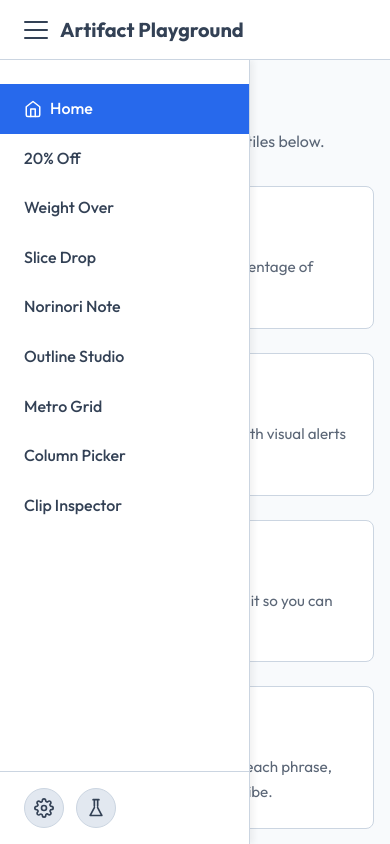
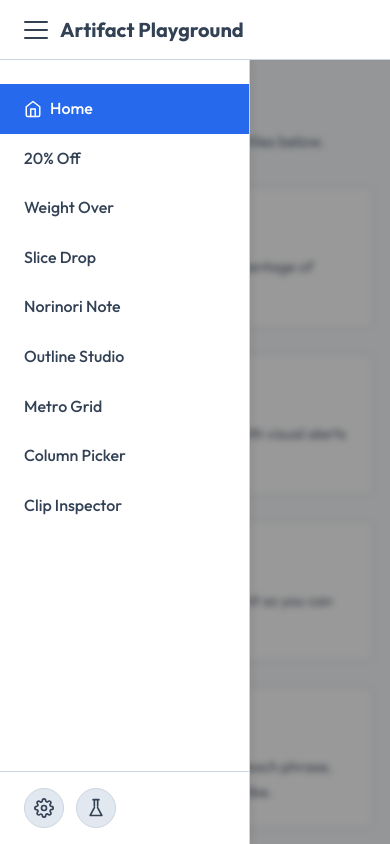
Before and after one commit to so-labs/artifact-playground, a plain HTML site: page index.html in a window 390 px wide. Both pictures are taken after a click on the button "Open menu". Shown: the top 844 px of the page. Drawn offline with Linux system fonts and the light colour scheme; a web font is replaced by a local one.

Commit message:
fix: モバイル表示時のサイドメニュー背後クリック防止とオーバーレイ表示
スマホ表示でサイドメニューが開いている最中に背後のコンテンツがクリックできてしまう問題を修正し、減光・ぼかしオーバーレイと背景タップでメニューを閉じる処理を追加しました。

- `css/layout.css`: モバイル表示時にサイドメニュー背後を減光・ぼかしで覆うオーバーレイスタイルを追加しました。
- `index.html`: サイドバー直後にオーバーレイ要素を追加しました。
- `js/app/shell.js`: サイドメニューの開閉とオーバーレイの表示状態を同期し、オーバーレイタップ時にメニューを閉じる処理を追加しました。
- `sw.js`: キャッシュバージョン（CACHE_NAME）を `artifact-playground-2026.11-r1` に更新しました。

```diff
--- a/css/layout.css
+++ b/css/layout.css
@@ -173,6 +173,11 @@ body.sidebar-collapsed #sidebar-toggle svg {
     display: inline-block;
 }
 
+/* Sidebar Overlay */
+.sidebar-overlay {
+    display: none;
+}
+
 /* Responsive (Mobile View) */
 @media (max-width: 768px) {
     .menu-toggle {
@@ -198,6 +203,32 @@ body.sidebar-collapsed #sidebar-toggle svg {
 
     .sidebar.open {
         transform: translateX(0);
+    }
+
+    /* サイドバー背後のオーバーレイ（背後クリック防止とぼかし・減光） */
+    .sidebar-overlay {
+        display: block;
+        position: fixed;
+        top: var(--header-height);
+        left: 0;
+        right: 0;
+        bottom: 0;
+        background-color: rgba(0, 0, 0, 0.4);
+        backdrop-filter: blur(3px);
+        -webkit-backdrop-filter: blur(3px);
+        z-index: 98;
+        opacity: 0;
+        visibility: hidden;
+        pointer-events: none;
+        cursor: pointer;
+        transition: opacity 0.2s ease, visibility 0.2s ease;
+    }
+
+    .sidebar.open ~ .sidebar-overlay,
+    .sidebar-overlay.active {
+        opacity: 1;
+        visibility: visible;
+        pointer-events: auto;
     }
 
     /* サイドバーが開いている間、背後のメインコンテンツのスクロールを完全に禁止する */
--- a/index.html
+++ b/index.html
@@ -185,6 +185,7 @@
                 </div>
             </div>
         </aside>
+        <div id="sidebar-overlay" class="sidebar-overlay" aria-hidden="true"></div>
 
         <main class="main-content" id="main-content">
             <section id="tool-home" class="home-section active">
--- a/js/app/shell.js
+++ b/js/app/shell.js
@@ -357,6 +357,7 @@ export function initShell() {
     // UI 要素の取得
     const menuToggle = document.getElementById('menu-toggle');
     const sidebar = document.getElementById('sidebar');
+    const sidebarOverlay = document.getElementById('sidebar-overlay');
     const appContainer = document.querySelector('.app-container');
     const sidebarToggle = document.getElementById('sidebar-toggle');
     const toolListContainer = document.getElementById('tool-list');
@@ -669,6 +670,7 @@ export function initShell() {
         // モバイルでメニューを閉じる
         if (window.innerWidth <= 768 && sidebar.classList.contains('open')) {
             sidebar.classList.remove('open');
+            if (sidebarOverlay) sidebarOverlay.classList.remove('active');
         }
     };
 
@@ -692,7 +694,10 @@ export function initShell() {
     // ハンバーガーメニューの開閉（スマホ用）
     if (menuToggle && sidebar) {
         menuToggle.addEventListener('click', () => {
-            sidebar.classList.toggle('open');
+            const isOpen = sidebar.classList.toggle('open');
+            if (sidebarOverlay) {
+                sidebarOverlay.classList.toggle('active', isOpen);
+            }
         });
 
         // スワイプジェスチャーによるサイドバーの開閉
@@ -736,14 +741,25 @@ export function initShell() {
                 // サイドバーが閉じている場合：右方向へのスワイプで開く（全画面判定）
                 if (diffX > SWIPE_THRESHOLD_X) {
                     sidebar.classList.add('open');
+                    if (sidebarOverlay) sidebarOverlay.classList.add('active');
                 }
             } else {
                 // サイドバーが開いている場合：左方向へのスワイプで閉じる
                 if (diffX < -SWIPE_THRESHOLD_X) {
                     sidebar.classList.remove('open');
+                    if (sidebarOverlay) sidebarOverlay.classList.remove('active');
                 }
             }
         }, { passive: true });
+    }
+
+    // オーバーレイクリックでサイドメニューを閉じる（スマホ用）
+    if (sidebarOverlay && sidebar) {
+        sidebarOverlay.addEventListener('click', (e) => {
+            e.preventDefault();
+            sidebar.classList.remove('open');
+            sidebarOverlay.classList.remove('active');
+        });
     }
 
     // サイドバー折りたたみ（デスクトップ用）
@@ -771,6 +787,7 @@ export function initShell() {
             const isInsideSystemMenu = systemMenu && systemMenu.contains(e.target);
             if (sidebar && menuToggle && !sidebar.contains(e.target) && !menuToggle.contains(e.target) && !isInsideThemeMenu && !isInsideSystemMenu && sidebar.classList.contains('open')) {
                 sidebar.classList.remove('open');
+                if (sidebarOverlay) sidebarOverlay.classList.remove('active');
             }
         }
     });
--- a/sw.js
+++ b/sw.js
@@ -6,7 +6,7 @@
  * MM   = 月（01〜12）
  * rN   = その月のリリース回数
  */
-const CACHE_NAME = 'artifact-playground-2026.10-r3';
+const CACHE_NAME = 'artifact-playground-2026.11-r1';
 
 const ASSETS = [
   './',
```
